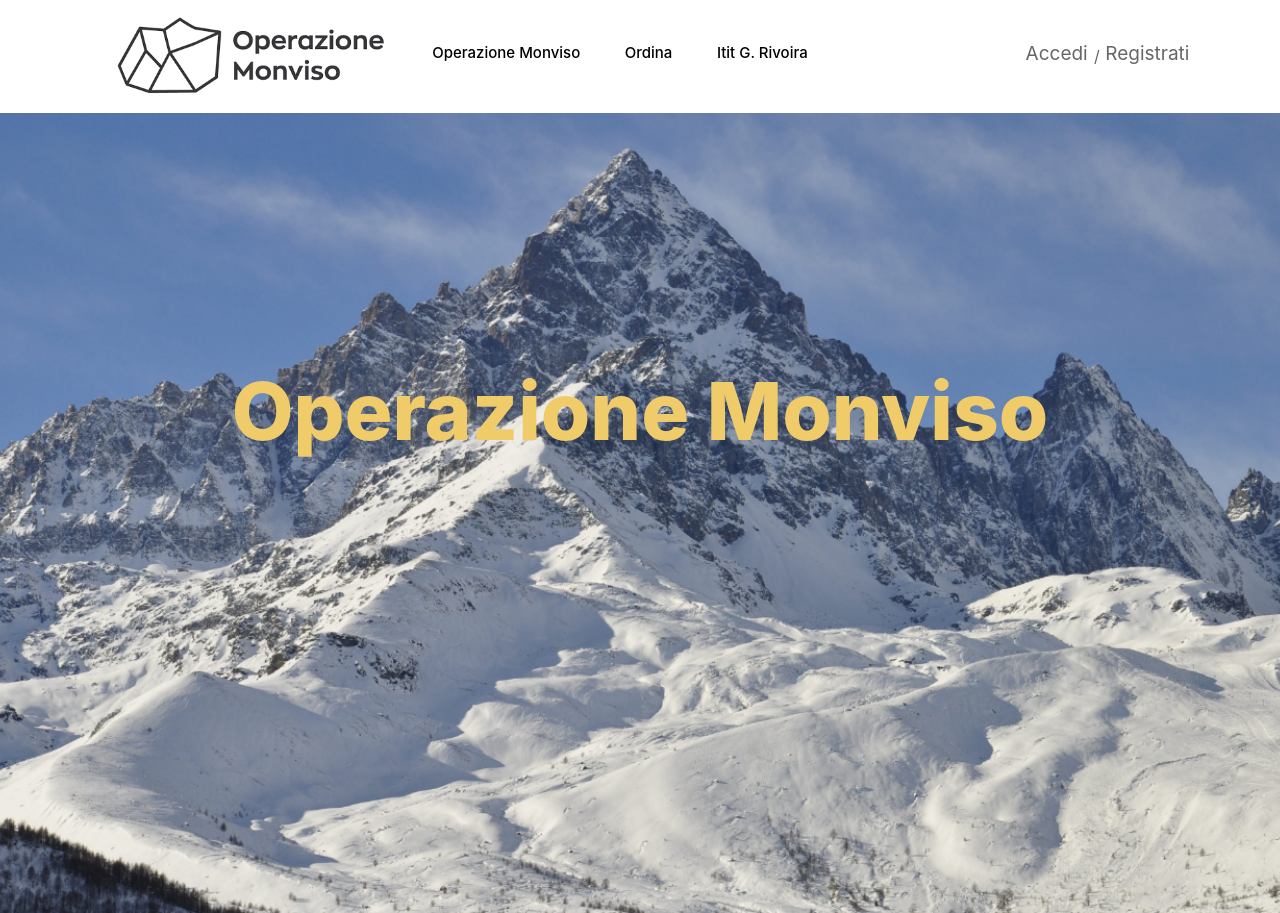
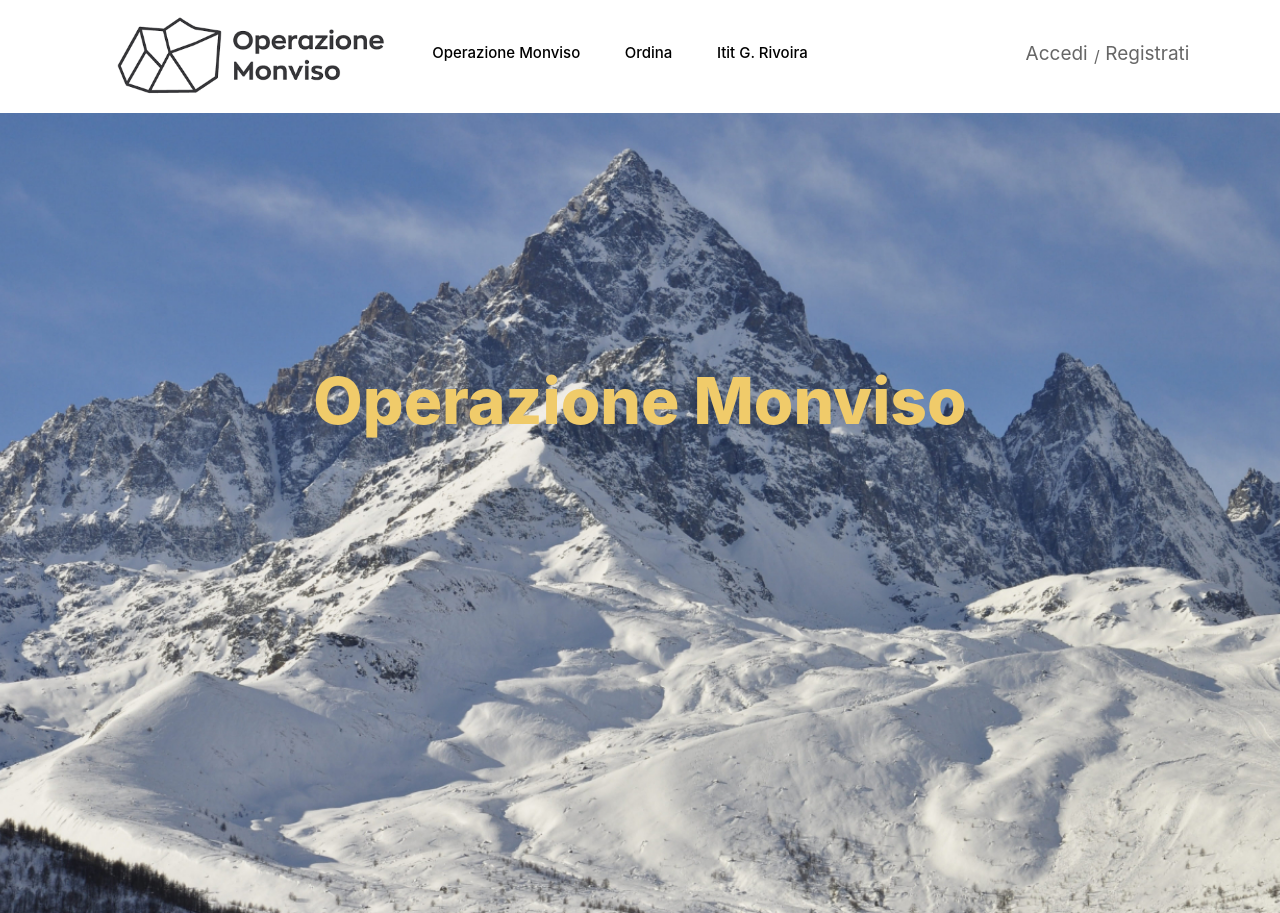
Before and after one commit to NicoloAudisio/operazioneMonviso, a plain HTML site: page index.html in a window 1280 px wide. Shown: the top 913 px of the page. Drawn offline with nearby package versions, Linux system fonts and the light colour scheme; no server answers.

Commit message:
Modifiche

```diff
--- a/css/style.css
+++ b/css/style.css
@@ -21,7 +21,7 @@
     color: #f0cb6a;
     padding-top: 20%;
     font-weight: 800;
-    font-size: 10vh;
+    font-size: 8vh;
 }
 
 .footer{
```
